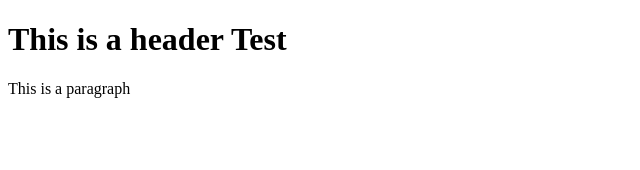
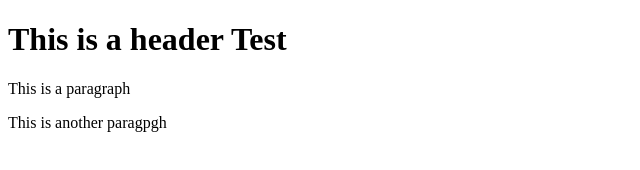
Before and after one commit to rnjonesnc/git-test, a plain HTML site: page index.html in a window 1280 px wide. Shown: the whole page, without its empty margins (0-640 px from the left). Drawn offline with Linux system fonts and the light colour scheme.

Commit message:
Third commit

```diff
--- a/index.html
+++ b/index.html
@@ -8,5 +8,6 @@
 <body>
     <h1>This is a header Test </h1>
     <p> This is a paragraph</p>
+    <p> This is another paragpgh</p>
 </body>
 </html>
```
